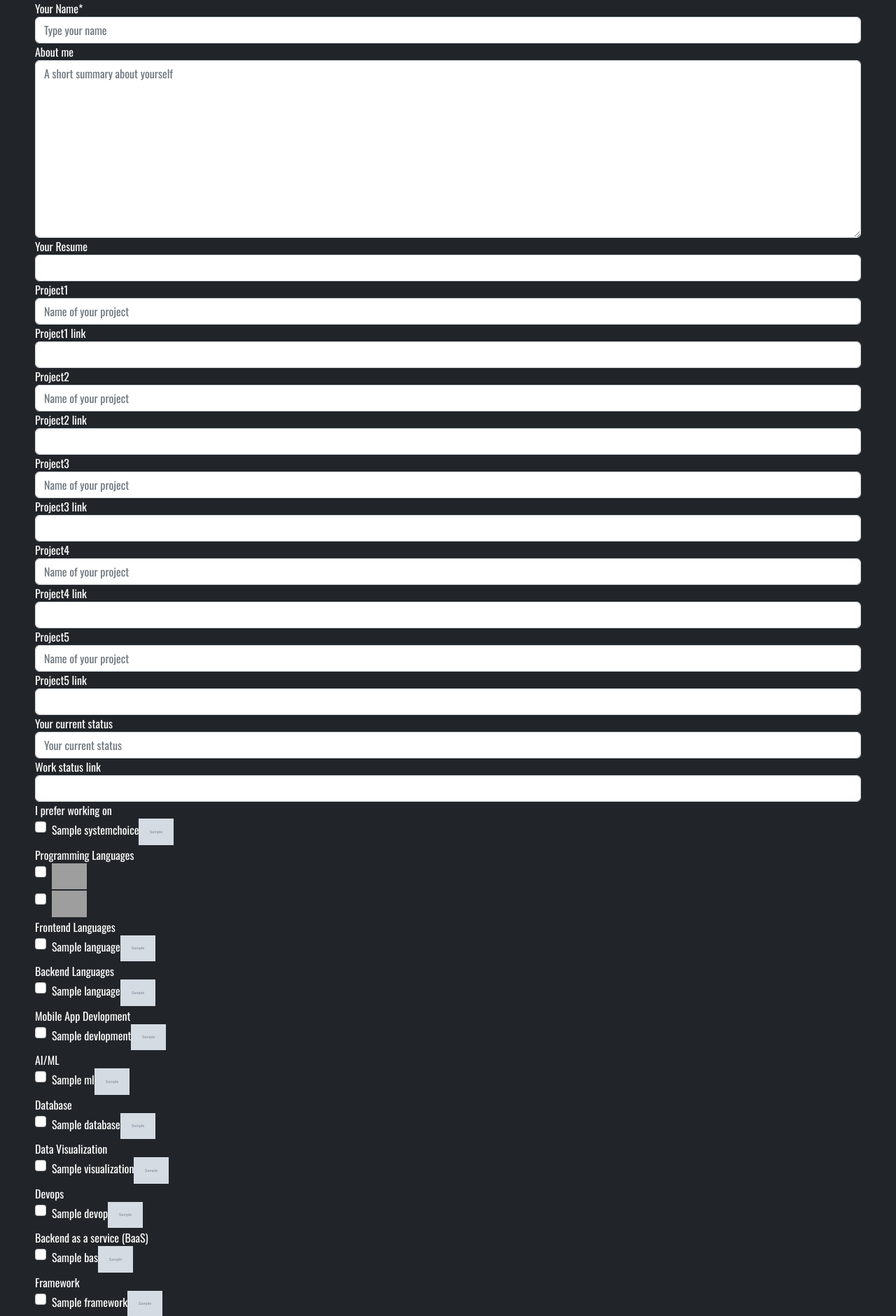
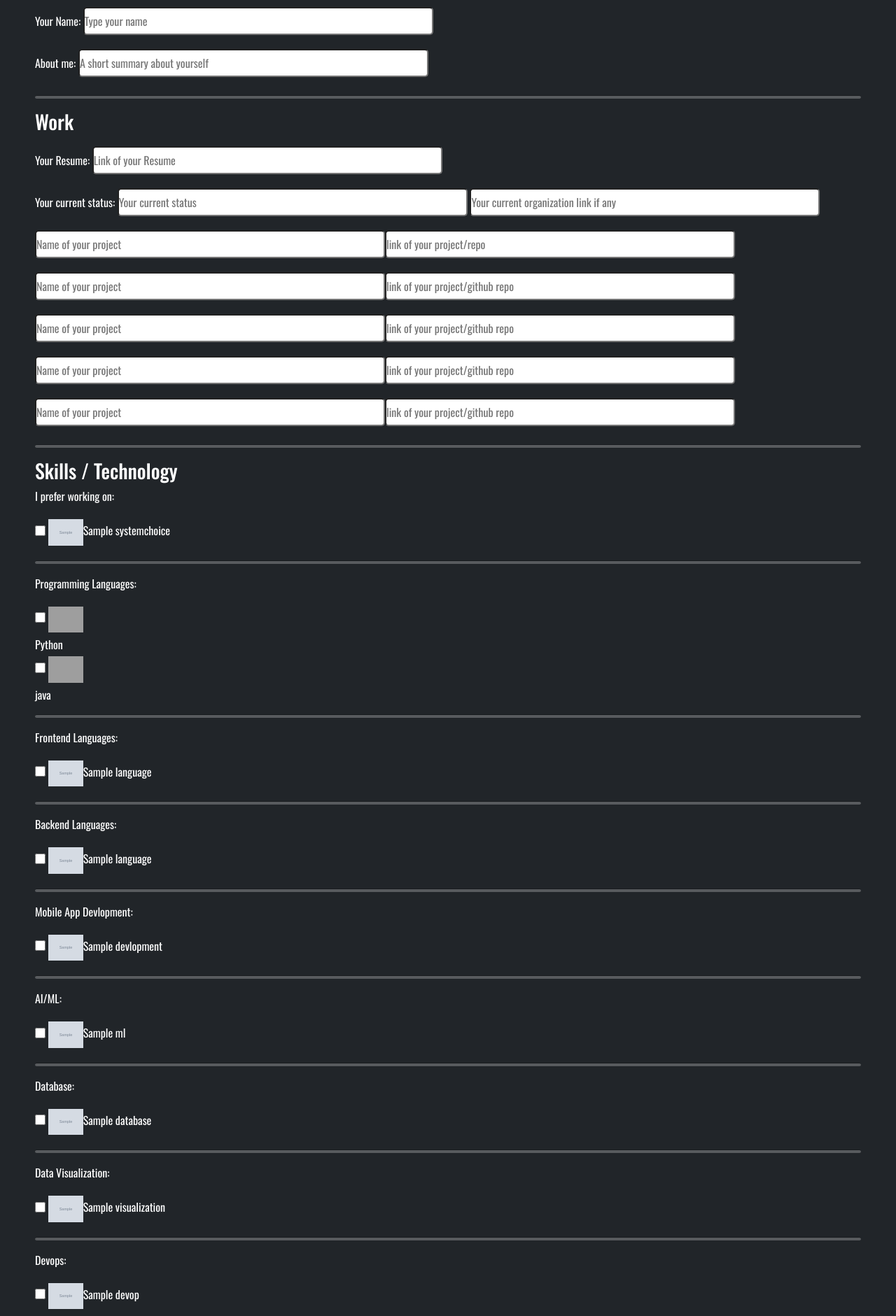
Before and after one commit to Shreyash-cyber/Github_Readme_Creator, a Django app: page / in a window 1280 px wide. Shown: the part 82-1963 px from the top of the page at 70% size. Run offline with Django 4.2, Linux system fonts and the light colour scheme; data comes from the database, SQL or seed files in the repository; tables that the repository leaves empty hold one stand-in row (values such as "Sample post"); grey boxes marked "Sample" are stand-in pictures; some libraries are stand-ins or nearby versions; grey boxes are pictures that could not be loaded.

Commit message:
change style

```diff
--- a/personal_readme/forms.py
+++ b/personal_readme/forms.py
@@ -13,6 +13,7 @@ class Personal_Readme_form(forms.ModelForm):
             'work_status':'Your Current work status',
             'resume_link':'Your Resume',
             'work_status':'Your current status',
+            'work_status_link':'',
             'system':'I prefer working on',
             'programming_language':'Programming Languages',
             'frontend_language':'Frontend Languages',
@@ -57,21 +58,21 @@ class Personal_Readme_form(forms.ModelForm):
             'buy_me_coffee':'Buy me coffee'
         }
         widgets = {
-            'name': forms.TextInput(attrs={'placeholder': 'Type your name','id':'name'}),
-            'about_me': forms.Textarea(attrs={'placeholder': 'A short summary about yourself'}),
-
+            'name': forms.TextInput(attrs={'placeholder': 'Type your name','id':'name','font-size':'50px'}),
+            'about_me': forms.TextInput(attrs={'placeholder': 'A short summary about yourself'}),
+            'resume_link': forms.TextInput(attrs={'placeholder':'Link of your Resume'}),
             'project1': forms.TextInput(attrs={'placeholder':'Name of your project'}),
-
+            'project1_link': forms.TextInput(attrs={'placeholder':'link of your project/repo'}),
             'project2': forms.TextInput(attrs={'placeholder':'Name of your project'}),
-
+            'project2_link': forms.TextInput(attrs={'placeholder':'link of your project/github repo'}),
             'project3': forms.TextInput(attrs={'placeholder':'Name of your project'}),
-
+            'project3_link': forms.TextInput(attrs={'placeholder':'link of your project/github repo'}),
             'project4': forms.TextInput(attrs={'placeholder':'Name of your project'}),
-
+            'project4_link': forms.TextInput(attrs={'placeholder':'link of your project/github repo'}),
             'project5': forms.TextInput(attrs={'placeholder':'Name of your project'}),
-
+            'project5_link': forms.TextInput(attrs={'placeholder':'link of your project/github repo'}),
             'work_status' : forms.TextInput(attrs={'placeholder': 'Your current status'}),
-
+            'work_status_link' : forms.TextInput(attrs={'placeholder': 'Your current organization link if any'}),
             'system' : forms.CheckboxSelectMultiple(attrs={'id':'system'}),
             'programming_language' : forms.CheckboxSelectMultiple(attrs={'id':'programming_language'}),
             'frontend_language' : forms.CheckboxSelectMultiple(attrs={'id':'frontend_language'}),
@@ -91,4 +92,5 @@ class Personal_Readme_form(forms.ModelForm):
             'blockchain' : forms.CheckboxSelectMultiple(attrs={'id':'blockchain'}),
             'others' : forms.CheckboxSelectMultiple(attrs={'id':'others'}),
             'add_ons':forms.CheckboxSelectMultiple(attrs={'id':'add_ons'}),
+
         }
--- a/personal_readme/static/css/index.css
+++ b/personal_readme/static/css/index.css
@@ -15,25 +15,66 @@ body{
 .navbar{
     background-color: #212529;
 }
+.btn{
+    margin-left: 5px;
+    margin-right: 5px;
+}
 
 /* form styling */
-
+.form{
+    margin-left: 50px;
+    margin-right: 50px;
+}
+input[type="text"]{
+    width: 500px;
+    height: 40px;
+    margin-top: 10px;
+    margin-bottom: 10px;
+    border-radius: 5px;
+}
+input[type="checkbox"]{
+    height: 15px;
+    width: 15px;
+    border-radius: 4px;
+}
+input[type="url"]{
+    width: 450px;
+    height: 40px;
+    margin-top: 10px;
+    margin-bottom: 10px;
+    border-radius: 5px;
+}
+.img{
+    margin-top: 5px;
+    margin-bottom: 5px;
+}
+hr{
+    height: 5px;
+    color: black;
+    background-color: white;
+    border-radius: 3px;
+}
+.hide_name{
+    display: visible;
+}
 #programming_language{
     height: 80px;
     width: 80px;
     cursor: pointer;
-    text-align: center;
+    display: inline-block;
 }
 .prog_lang{
     cursor: pointer;
 }
-.form{
-    margin-left: 50px;
-    margin-right: 50px;
+.genrate{
+  display: flex;
+  justify-content: center;
+  align-items: center;
 }
-.btn{
-    margin-left: 5px;
-    margin-right: 5px;
+.gen_btn{
+    font-size: 25px;
+    width: 150px;
+    height: 50px;
 }
 
 /* footer styling */
--- a/personal_readme/templates/home.html
+++ b/personal_readme/templates/home.html
@@ -34,60 +34,115 @@
       </div>
     </div>
   </nav>
-  <div class="text-white form">
+  <div class="form text-white">
   <form action="" method="POST" enctype="multipart/form-data">
     {% csrf_token %}
-    {{ form.name|as_crispy_field }}
-    {{ form.about_me|as_crispy_field }}
-    {{ form.resume_link|as_crispy_field }}
-    {{ form.project1|as_crispy_field }}{{ form.project1_link|as_crispy_field }}
-    {{ form.project2|as_crispy_field }}{{ form.project2_link|as_crispy_field }}
-    {{ form.project3|as_crispy_field }}{{ form.project3_link|as_crispy_field }}
-    {{ form.project4|as_crispy_field }}{{ form.project4_link|as_crispy_field }}
-    {{ form.project5|as_crispy_field }}{{ form.project5_link|as_crispy_field }}
-    {{ form.work_status|as_crispy_field }}
-    {{ form.work_status_link|as_crispy_field }}
-    {{ form.system|as_crispy_field }}
-    {{ form.programming_language|as_crispy_field }}
-    {{ form.frontend_language|as_crispy_field }}
-    {{ form.backend_language|as_crispy_field }}
-    {{ form.mobile_app_devlopment|as_crispy_field }}
-    {{ form.aI_ML|as_crispy_field }}
-    {{ form.database|as_crispy_field }}
-    {{ form.data_visualization|as_crispy_field }}
-    {{ form.devops|as_crispy_field }}
-    {{ form.bASS|as_crispy_field }}
-    {{ form.framework|as_crispy_field }}
-    {{ form.testing|as_crispy_field }}
-    {{ form.software|as_crispy_field }}
-    {{ form.static_site_gen|as_crispy_field }}
-    {{ form.game_engine|as_crispy_field }}
-    {{ form.automation|as_crispy_field }}
-    {{ form.blockchain|as_crispy_field }}
-    {{ form.others|as_crispy_field }}
-    {{ form.github|as_crispy_field }}
-    {{ form.twitter|as_crispy_field }}
-    {{ form.codepen|as_crispy_field }}
-    {{ form.dev|as_crispy_field }}
-    {{ form.codesandbox|as_crispy_field }}
-    {{ form.linkedin|as_crispy_field }}
-    {{ form.kaggle|as_crispy_field }}
-    {{ form.facebook|as_crispy_field }}
-    {{ form.instagram|as_crispy_field }}
-    {{ form.dribble|as_crispy_field }}
-    {{ form.behance|as_crispy_field }}
-    {{ form.hashnode|as_crispy_field }}
-    {{ form.medium|as_crispy_field }}
-    {{ form.youtube|as_crispy_field }}
-    {{ form.codechef|as_crispy_field }}
-    {{ form.hackerank|as_crispy_field }}
-    {{ form.gfg|as_crispy_field }}
-    {{ form.discord|as_crispy_field }}
-    {{ form.rss|as_crispy_field }}
-    {{ form.add_ons|as_crispy_field }}
-    {{ form.buy_me_coffee|as_crispy_field }}
-
-    <input type="submit" value="Genrate File">
+    <div>
+      {{ form.name.label_tag }} <span>{{ form.name }}</span>
+  </div>
+  <div>
+    {{ form.about_me.label_tag }} <span>{{ form.about_me }} </span>
+  </div>
+    <hr>
+    <h3>Work</h3>
+    {{ form.resume_link.label_tag }} <span>{{ form.resume_link}} </span>
+    <br>
+    {{ form.work_status.label_tag }} <span>{{ form.work_status}}</span> <span>{{ form.work_status_link}}</span>
+<br>
+    {{ form.project1}}{{ form.project1_link}}
+    <br>
+    {{ form.project2}}{{ form.project2_link}}
+    <br>
+    {{ form.project3}}{{ form.project3_link}}
+    <br>
+    {{ form.project4}}{{ form.project4_link}}
+    <br>
+    {{ form.project5}}{{ form.project5_link}}
+    <hr>
+    <h3>Skills / Technology</h3>
+    <p>{{ form.system.label_tag }}
+    </p> {{ form.system}}
+    <hr>
+    <p>{{ form.programming_language.label_tag }}
+    </p> {{ form.programming_language}}
+    <hr>
+    <p>{{ form.frontend_language.label_tag }}
+    </p> {{ form.frontend_language}}
+    <hr>
+    <p>{{ form.backend_language.label_tag }}
+    </p> {{ form.backend_language}}
+    <hr>
+    <p>{{ form.mobile_app_devlopment.label_tag }}
+    </p> {{ form.mobile_app_devlopment}}
+    <hr>
+    <p>{{ form.aI_ML.label_tag }}
+    </p> {{ form.aI_ML}}
+    <hr>
+    <p>{{ form.database.label_tag }}
+    </p> {{ form.database}}
+    <hr>
+    <p>{{ form.data_visualization.label_tag }}
+    </p> {{ form.data_visualization}}
+    <hr>
+    <p>{{ form.devops.label_tag }}
+    </p> {{ form.devops}}
+    <hr>
+    <p>{{ form.bASS.label_tag }}
+    </p> {{ form.bASS}}
+    <hr>
+    <p>{{ form.framework.label_tag }}
+    </p> {{ form.framework}}
+    <hr>
+    <p>{{ form.testing.label_tag }}
+    </p> {{ form.testing}}
+    <hr>
+    <p>{{ form.software.label_tag }}
+    </p> {{ form.software}}
+    <hr>
+    <p>{{ form.static_site_gen.label_tag }}
+    </p> {{ form.static_site_gen}}
+    <hr>
+    <p>{{ form.game_engine.label_tag }}
+    </p> {{ form.game_engine}}
+    <hr>
+    <p>{{ form.automation.label_tag }}
+    </p> {{ form.automation}}
+    <hr>
+    <p>{{ form.blockchain.label_tag }}
+    </p> {{ form.blockchain}}
+    <hr>
+    <p>{{ form.others.label_tag }}
+    </p> {{ form.others}}
+    <hr>
+    <h3>Social</h3>
+    {{ form.github.label_tag }} {{ form.github}}
+    {{ form.twitter.label_tag }} {{ form.twitter}}
+    {{ form.codepen.label_tag }} {{ form.codepen}}
+    {{ form.dev.label_tag }} {{ form.dev}}
+    {{ form.codesandbox.label_tag }} {{ form.codesandbox}}
+    {{ form.linkedin.label_tag }} {{ form.linkedin}}
+    {{ form.kaggle.label_tag }} {{ form.kaggle}}
+    {{ form.facebook.label_tag }} {{ form.facebook}}
+    {{ form.instagram.label_tag }} {{ form.instagram}}
+    {{ form.dribble.label_tag }} {{ form.dribble}}
+    {{ form.behance.label_tag }} {{ form.behance}}
+    {{ form.hashnode.label_tag }} {{ form.hashnode}}
+    {{ form.medium.label_tag }} {{ form.medium}}
+    {{ form.youtube.label_tag }} {{ form.youtube}}
+    {{ form.codechef.label_tag }} {{ form.codechef}}
+    {{ form.hackerank.label_tag }} {{ form.hackerank}}
+    {{ form.gfg.label_tag }} {{ form.gfg}}
+    {{ form.discord.label_tag }} {{ form.discord}}
+    {{ form.rss.label_tag }} {{ form.rss}}
+    <hr>
+    <h3>Add On</h3>
+    {{ form.add_ons}}
+    <hr>
+    <h3>Support</h3>
+    {{ form.buy_me_coffee}}
+    <hr>
+    <div class="genrate">
+    <input type="submit" class="gen_btn"  value="Genrate File"></div>
   </form>
 </div>
 <!-- footer -->
```
Also changed, not shown: personal_readme/models.py (+19 -19 lines).
